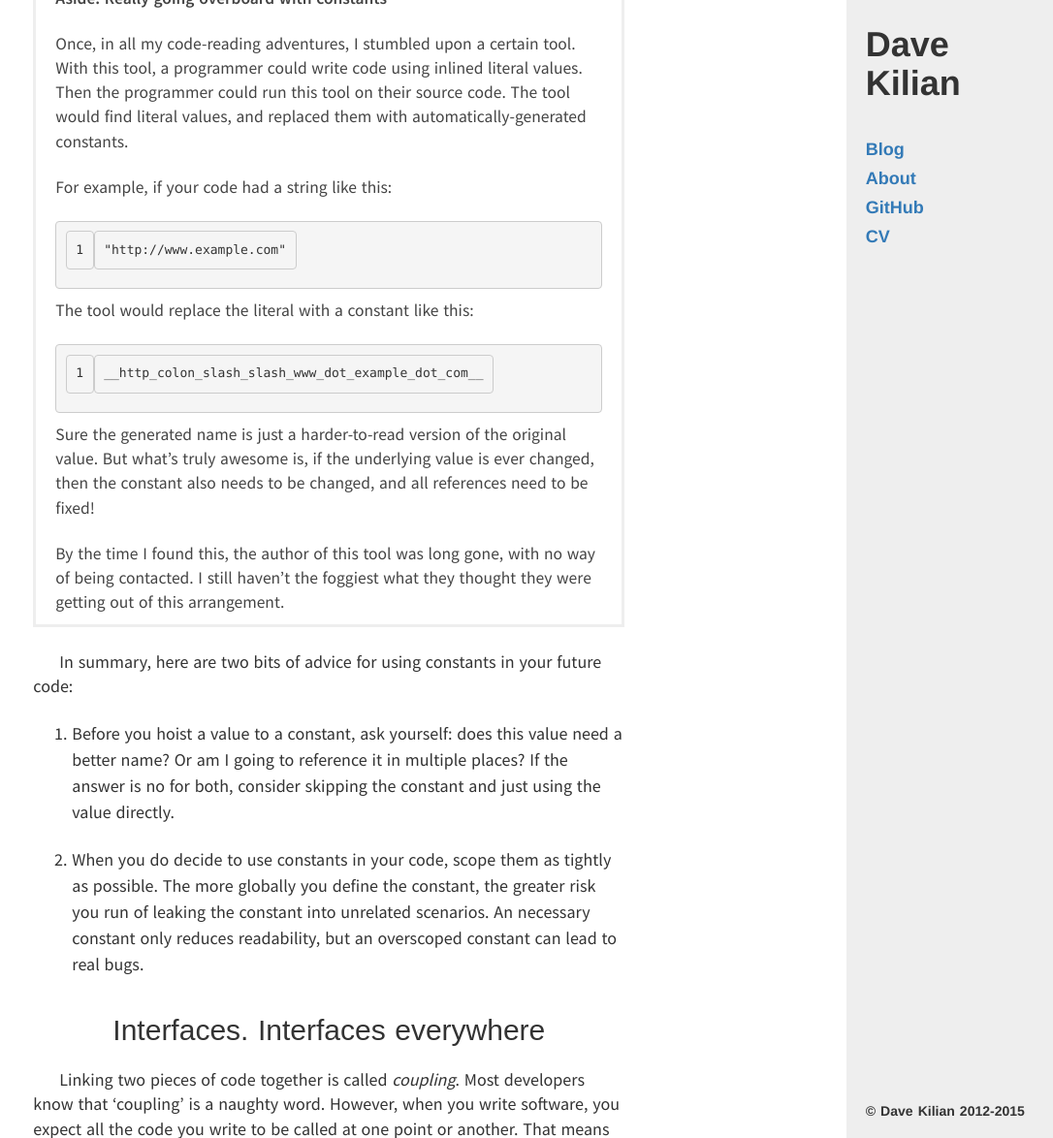
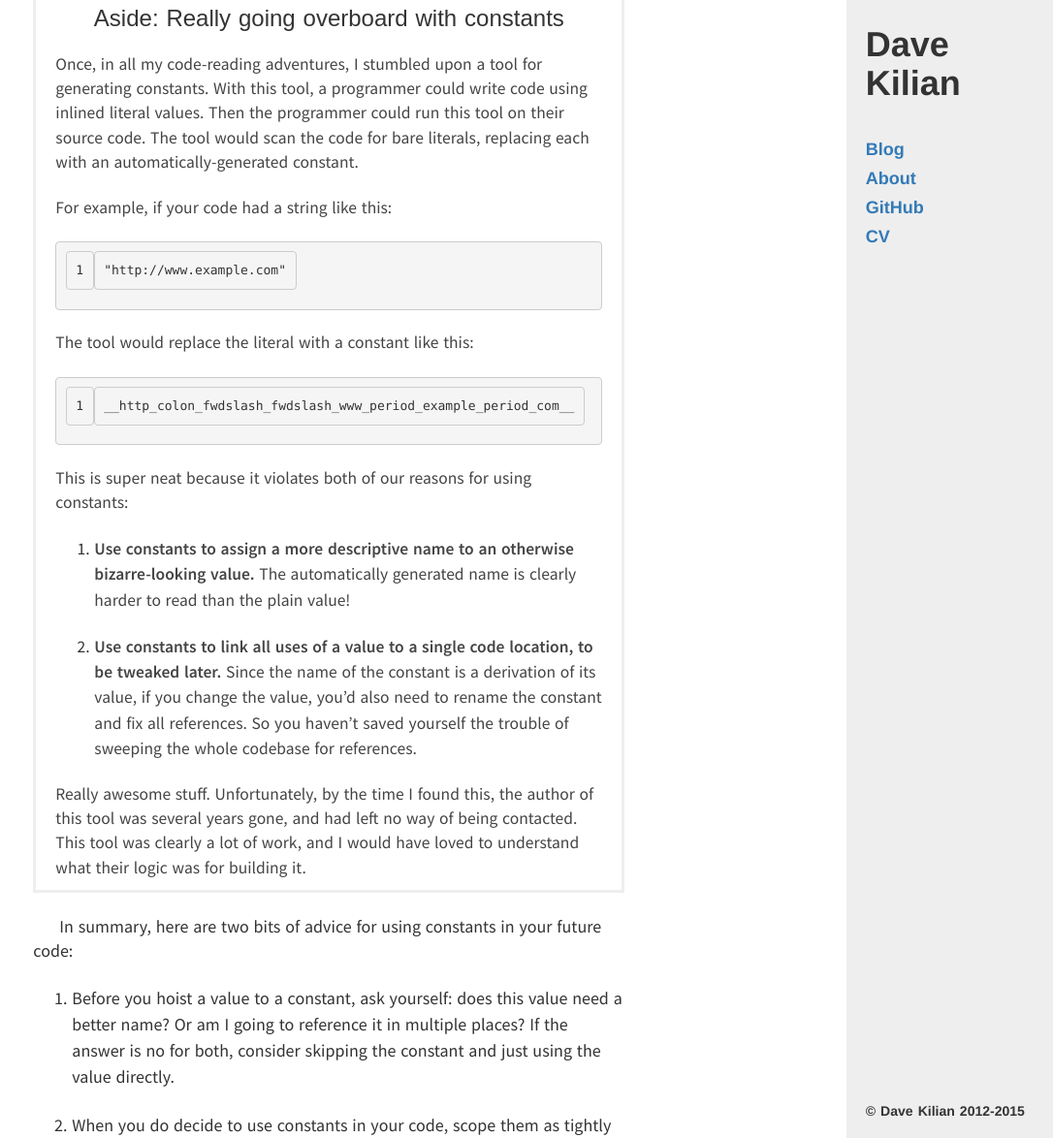
Before and after one commit to davekilian/davekilian.github.com, a Jekyll site: the page built from _posts/2015-11-25-best-practices.markdown, in a window 1280 px wide and 1400 px high, scrolled down 5354 px, cut to the strip 226-1400 px from the top of the window. Shown: the whole strip at 97% size, without its empty margins (194-1280 px from the left). Built offline with Jekyll 4.4.1, drawn with Linux system fonts in a browser that asks for light colours; nearby versions of some CDN libraries; Markdown is read by kramdown in place of the engine named in the settings; some of the changed text lies outside the part shown.

Commit message:
More drafting, and blockquote formatting tweaks

```diff
--- a/_posts/2015-11-25-best-practices.markdown
+++ b/_posts/2015-11-25-best-practices.markdown
@@ -210,12 +210,12 @@ or this:
 But we could have avoided all this trouble if the constants were never shared or made global in the first place.
 Really the book XML and movie XML parsers are separate, and should be maintained separately.
 
-> **Aside: Really going overboard with constants**
+> ### Aside: Really going overboard with constants
 >
-> Once, in all my code-reading adventures, I stumbled upon a certain tool.
+> Once, in all my code-reading adventures, I stumbled upon a tool for generating constants.
 > With this tool, a programmer could write code using inlined literal values.
 > Then the programmer could run this tool on their source code.
-> The tool would find literal values, and replaced them with automatically-generated constants.
+> The tool would scan the code for bare literals, replacing each with an automatically-generated constant.
 >
 > For example, if your code had a string like this:
 >
@@ -223,13 +223,20 @@ Really the book XML and movie XML parsers are separate, and should be maintained
 >
 > The tool would replace the literal with a constant like this:
 >
->     __http_colon_slash_slash_www_dot_example_dot_com__
+>     __http_colon_fwdslash_fwdslash_www_period_example_period_com__
 >
-> Sure the generated name is just a harder-to-read version of the original value.
-> But what's truly awesome is, if the underlying value is ever changed, then the constant also needs to be changed, and all references need to be fixed!
+> This is super neat because it violates both of our reasons for using constants:
 >
-> By the time I found this, the author of this tool was long gone, with no way of being contacted.
-> I still haven't the foggiest what they thought they were getting out of this arrangement.
+> 1. **Use constants to assign a more descriptive name to an otherwise bizarre-looking value.**
+>    The automatically generated name is clearly harder to read than the plain value!
+>
+> 2. **Use constants to link all uses of a value to a single code location, to be tweaked later.**
+>    Since the name of the constant is a derivation of its value, if you change the value, you'd also need to rename the constant and fix all references.
+>    So you haven't saved yourself the trouble of sweeping the whole codebase for references.
+>
+> Really awesome stuff.
+> Unfortunately, by the time I found this, the author of this tool was several years gone, and had left no way of being contacted.
+> This tool was clearly a lot of work, and I would have loved to understand what their logic was for building it.
 
 In summary, here are two bits of advice for using constants in your future code:
 
@@ -253,9 +260,17 @@ Interfaces are a tool for making coupling explicit in your code.
 One of their nicer features is to be able to write a contract once, and couple multiple things to it.
 By writing the calling code against the interface, you can swap out the callee as desired.
 
-But as before, indirection strikes again.
+Upon learning about interfaces, many programmers are tempted to only use interfaces to couple their objects.
+There are two commonly-cited benefits for this:
 
-* **Interfaces make it hard to reason about specific flows**
+1. Extensibility: easy to swap out other implementations
+2. Testing: easy to inject a mock instance for testing
+
+But indirection strikes again:
+
+* **Interfaces make it ambiguous where control flow is going**.
+  The calling code could be calling any callee which implements the interface.
+  Without running the code under a debugger, it's not always clear which callee is being invoked.
 
 ---
 
--- a/global.css
+++ b/global.css
@@ -110,7 +110,6 @@ blockquote
 
 blockquote p
 {
-    margin-top: 0;
     text-indent: 0;
     color: #444;
 }
```
